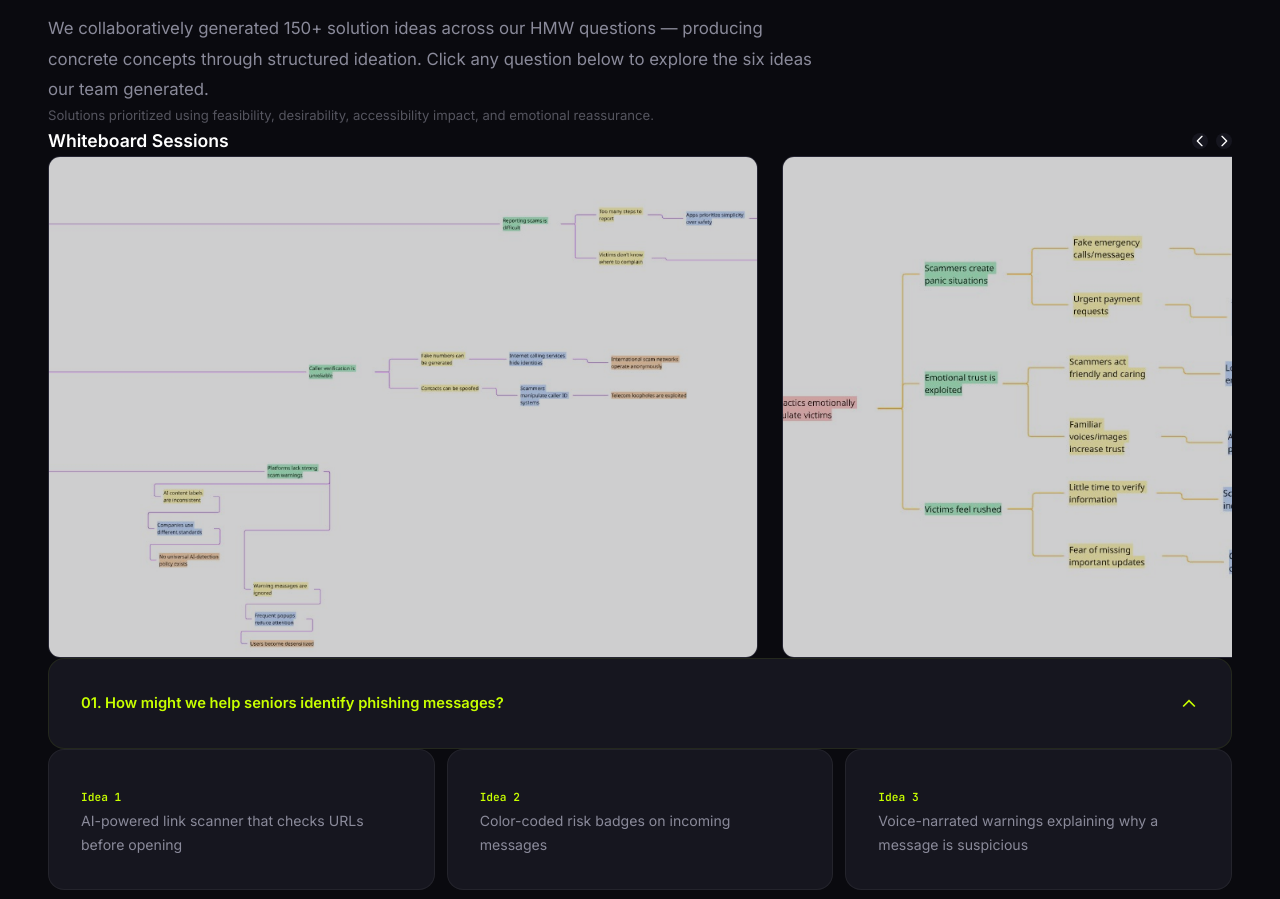
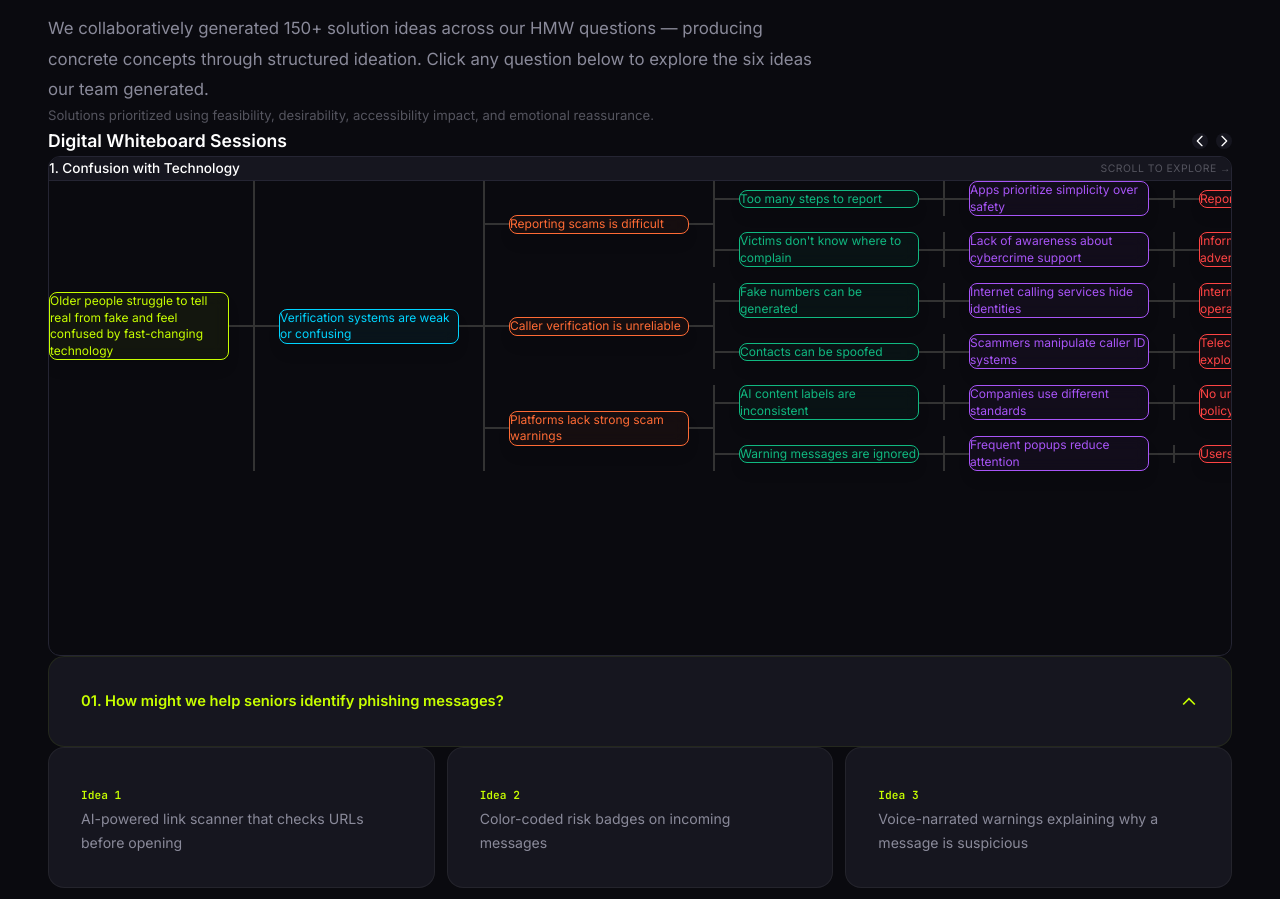
Before and after one commit to Yalla-Veera-Venkata-Chandi-Mukesh/DesignThinking, a Next.js app: page /DesignThinking/ in a window 1280 px wide. Shown: the part 6540-7439 px from the top of the page. Built offline with nearby package versions, Linux system fonts and the light colour scheme.

Commit message:
Convert mindmap images to custom interactive digital mindmap UI components

```diff
--- a/src/components/sections/IdeationSection.tsx
+++ b/src/components/sections/IdeationSection.tsx
@@ -37,22 +37,208 @@ const hmwIdeas: Record<string, string[]> = {
   ],
 };
 
+const MindmapNode = ({ node, level = 0 }: { node: any, level?: number }) => {
+  const colors = [
+    "border-[#c8ff00] text-[#c8ff00] bg-[rgba(200,255,0,0.05)]", // Level 0
+    "border-[#00d4ff] text-[#00d4ff] bg-[rgba(0,212,255,0.05)]", // Level 1
+    "border-[#ff6b35] text-[#ff6b35] bg-[rgba(255,107,53,0.05)]", // Level 2
+    "border-[#10b981] text-[#10b981] bg-[rgba(16,185,129,0.05)]", // Level 3
+    "border-[#a855f7] text-[#a855f7] bg-[rgba(168,85,247,0.05)]", // Level 4
+    "border-[#ff4444] text-[#ff4444] bg-[rgba(255,68,68,0.05)]", // Level 5
+  ];
+
+  const colorClass = colors[level % colors.length];
+
+  return (
+    <div className="flex items-center">
+      {/* The Node */}
+      <div className={`p-3 rounded-lg border ${colorClass} text-[0.75rem] leading-snug w-[180px] shrink-0 shadow-lg backdrop-blur-sm`}>
+        {node.text}
+      </div>
+
+      {/* The Children */}
+      {node.children && node.children.length > 0 && (
+        <div className="flex items-center">
+          {/* Horizontal line from parent to vertical spine */}
+          <div className="w-6 h-[2px] bg-[#333]"></div>
+
+          {/* Vertical Spine + Children Container */}
+          <div className="flex flex-col gap-4 py-2 border-l-2 border-[#333]">
+            {node.children.map((child: any, i: number) => (
+              <div key={i} className="flex items-center relative">
+                {/* Horizontal line from spine to child */}
+                <div className="w-6 h-[2px] bg-[#333]"></div>
+                <MindmapNode node={child} level={level + 1} />
+              </div>
+            ))}
+          </div>
+        </div>
+      )}
+    </div>
+  );
+};
+
+const mindmapData = [
+  {
+    title: "1. Confusion with Technology",
+    root: {
+      text: "Older people struggle to tell real from fake and feel confused by fast-changing technology",
+      children: [
+        {
+          text: "Verification systems are weak or confusing",
+          children: [
+            {
+              text: "Reporting scams is difficult",
+              children: [
+                { text: "Too many steps to report", children: [{ text: "Apps prioritize simplicity over safety", children: [{ text: "Reporting systems feel hidden" }] }] },
+                { text: "Victims don't know where to complain", children: [{ text: "Lack of awareness about cybercrime support", children: [{ text: "Information is poorly advertised" }] }] }
+              ]
+            },
+            {
+              text: "Caller verification is unreliable",
+              children: [
+                { text: "Fake numbers can be generated", children: [{ text: "Internet calling services hide identities", children: [{ text: "International scam networks operate anonymously" }] }] },
+                { text: "Contacts can be spoofed", children: [{ text: "Scammers manipulate caller ID systems", children: [{ text: "Telecom loopholes are exploited" }] }] }
+              ]
+            },
+            {
+              text: "Platforms lack strong scam warnings",
+              children: [
+                { text: "AI content labels are inconsistent", children: [{ text: "Companies use different standards", children: [{ text: "No universal AI-detection policy exists" }] }] },
+                { text: "Warning messages are ignored", children: [{ text: "Frequent popups reduce attention", children: [{ text: "Users become desensitized" }] }] }
+              ]
+            }
+          ]
+        }
+      ]
+    }
+  },
+  {
+    title: "2. Emotional Manipulation",
+    root: {
+      text: "Scam tactics emotionally manipulate victims",
+      children: [
+        {
+          text: "Scammers create panic situations",
+          children: [
+            { text: "Fake emergency calls/messages", children: [{ text: "Pretending family members are in danger", children: [{ text: "Emotional shock reduces logical thinking" }] }] },
+            { text: "Urgent payment requests", children: [{ text: "Victims fear consequences of delay", children: [{ text: "Fear pressures immediate action" }] }] }
+          ]
+        },
+        {
+          text: "Emotional trust is exploited",
+          children: [
+            { text: "Scammers act friendly and caring", children: [{ text: "Loneliness increases emotional dependence", children: [{ text: "Elderly users may seek social interaction online" }] }] },
+            { text: "Familiar voices/images increase trust", children: [{ text: "AI clones known people", children: [{ text: "Personal data is publicly available online" }] }] }
+          ]
+        },
+        {
+          text: "Victims feel rushed",
+          children: [
+            { text: "Little time to verify information", children: [{ text: "Scammers discourage independent checking", children: [{ text: "Isolation increases vulnerability" }] }] },
+            { text: "Fear of missing important updates", children: [{ text: "Constant notifications create stress", children: [{ text: "Users react impulsively" }] }] }
+          ]
+        }
+      ]
+    }
+  },
+  {
+    title: "3. Fast-Paced Technology",
+    root: {
+      text: "Older users are not updated with new technology",
+      children: [
+        {
+          text: "Technology changes too fast",
+          children: [
+            { text: "Apps constantly introduce new features", children: [{ text: "Updates are automatic and confusing", children: [{ text: "Interfaces change without explanation" }] }] },
+            { text: "AI terms are unfamiliar", children: [{ text: "Technical language feels intimidating", children: [{ text: "Users avoid learning more" }] }] }
+          ]
+        },
+        {
+          text: "Limited digital education",
+          children: [
+            { text: "Few workshops exist for seniors", children: [{ text: "Awareness programs focus on younger people", children: [{ text: "Schools teach digital literacy more than community centers" }] }] },
+            { text: "Family members may not explain patiently", children: [{ text: "Younger generations assume technology is easy", children: [{ text: "Communication gap between generations grows" }] }] }
+          ]
+        },
+        {
+          text: "Fear of making mistakes online",
+          children: [
+            { text: "Worry about pressing wrong buttons", children: [{ text: "Past bad experiences increase anxiety", children: [{ text: "Scam stories spread fear further" }] }] },
+            { text: "Hesitation to ask for help", children: [{ text: "Fear of feeling embarrassed", children: [{ text: "Pride prevents open discussion" }] }] }
+          ]
+        }
+      ]
+    }
+  },
+  {
+    title: "4. Misinformation Spread",
+    root: {
+      text: "Social media spreads misinformation quickly",
+      children: [
+        {
+          text: "Fake content spreads faster than corrections",
+          children: [
+            { text: "Shocking content gets more engagement", children: [{ text: "Algorithms prioritize engagement", children: [{ text: "Platforms reward viral content" }] }] },
+            { text: "Users forward messages instantly", children: [{ text: "People trust family/friend forwards", children: [{ text: "Emotional content spreads faster" }] }] }
+          ]
+        },
+        {
+          text: "Echo chambers reinforce false beliefs",
+          children: [
+            { text: "Users repeatedly see similar misinformation", children: [{ text: "Recommendation systems personalize feeds", children: [{ text: "AI predicts emotionally engaging content" }] }] },
+            { text: "Fact-checks are less visible", children: [{ text: "Corrections are less dramatic", children: [{ text: "Users ignore lengthy explanations" }] }] }
+          ]
+        },
+        {
+          text: "Lack of moderation in private groups",
+          children: [
+            { text: "WhatsApp groups are difficult to monitor", children: [{ text: "Encrypted platforms limit moderation", children: [{ text: "Privacy protections reduce oversight" }] }] },
+            { text: "Community trust overrides skepticism", children: [{ text: "Familiar groups feel safe", children: [{ text: "Members rarely question each other" }] }] }
+          ]
+        }
+      ]
+    }
+  },
+  {
+    title: "5. Realistic AI Content",
+    root: {
+      text: "AI-generated content looks extremely realistic",
+      children: [
+        {
+          text: "AI tools can copy human speech patterns",
+          children: [
+            { text: "Voice datasets are easily available online", children: [{ text: "People upload videos/audio publicly", children: [{ text: "Social media encourages oversharing" }] }] },
+            { text: "AI models are becoming cheaper and accessible", children: [{ text: "Free apps and websites exist", children: [{ text: "Scam technology spreads quickly online" }] }] }
+          ]
+        },
+        {
+          text: "AI-generated images/videos look natural",
+          children: [
+            { text: "Deepfake technology has improved rapidly", children: [{ text: "AI learns facial expressions accurately", children: [{ text: "More powerful hardware allows faster rendering" }] }] },
+            { text: "Lighting and editing hide flaws", children: [{ text: "Mobile editing apps are advanced", children: [{ text: "Even amateurs can create believable edits" }] }] }
+          ]
+        },
+        {
+          text: "Scam messages imitate normal conversations",
+          children: [
+            { text: "AI can mimic texting style", children: [{ text: "Public chats/comments provide writing samples", children: [{ text: "Scammers collect data from social media" }] }] },
+            { text: "Messages create urgency and emotion", children: [{ text: "Fear reduces critical thinking", children: [{ text: "Panic makes victims react quickly" }] }] }
+          ]
+        }
+      ]
+    }
+  }
+];
+
 export default function IdeationSection() {
   const ref = useRef<HTMLDivElement>(null);
   const inView = useInView(ref, { once: true, margin: "-80px" });
   const [openIdx, setOpenIdx] = useState<number>(0);
   const keys = Object.keys(hmwIdeas);
 
-  const mindmaps = [
-    "/DesignThinking/mindmaps/mindmap-1.jpeg",
-    "/DesignThinking/mindmaps/mindmap-2.jpeg",
-    "/DesignThinking/mindmaps/mindmap-3.jpeg",
-    "/DesignThinking/mindmaps/mindmap-4.jpeg",
-    "/DesignThinking/mindmaps/mindmap-5.jpeg",
-  ];
-
   const scrollSlider = (direction: 'left' | 'right') => {
-    const slider = document.getElementById('mindmap-slider');
+    const slider = document.getElementById('digital-mindmap-slider');
     if (slider) {
       const scrollAmount = slider.clientWidth * 0.8;
       slider.scrollBy({ left: direction === 'left' ? -scrollAmount : scrollAmount, behavior: 'smooth' });
@@ -72,10 +258,10 @@ export default function IdeationSection() {
           Solutions prioritized using feasibility, desirability, accessibility impact, and emotional reassurance.
         </motion.p>
 
-        {/* Mindmap Slider */}
+        {/* Digital Mindmap Slider */}
         <motion.div initial={{ opacity: 0, y: 16 }} animate={inView ? { opacity: 1, y: 0 } : {}} transition={{ delay: 0.28 }} className="mb-14">
           <div className="flex justify-between items-center mb-6">
-            <h3 className="text-[1.1rem] font-semibold text-white">Whiteboard Sessions</h3>
+            <h3 className="text-[1.1rem] font-semibold text-white">Digital Whiteboard Sessions</h3>
             <div className="flex gap-2">
               <button onClick={() => scrollSlider('left')} className="p-2 rounded-full bg-[#16161f] hover:bg-[#252533] text-white transition-colors">
                 <svg className="w-4 h-4" fill="none" stroke="currentColor" viewBox="0 0 24 24"><path strokeLinecap="round" strokeLinejoin="round" strokeWidth="2" d="M15 19l-7-7 7-7" /></svg>
@@ -85,10 +271,17 @@ export default function IdeationSection() {
               </button>
             </div>
           </div>
-          <div id="mindmap-slider" className="flex overflow-x-auto gap-6 snap-x snap-mandatory no-scrollbar pb-4" style={{ scrollbarWidth: 'none', msOverflowStyle: 'none' }}>
-            {mindmaps.map((img, idx) => (
-              <div key={idx} className="shrink-0 w-full md:w-[70%] lg:w-[60%] snap-center rounded-xl overflow-hidden border border-[#252533] bg-[#0a0a0f]">
-                <img src={img} alt={`Mindmap ${idx + 1}`} className="w-full h-[300px] md:h-[400px] lg:h-[500px] object-cover opacity-80 hover:opacity-100 transition-opacity duration-300" />
+
+          <div id="digital-mindmap-slider" className="flex overflow-x-auto gap-6 snap-x snap-mandatory no-scrollbar pb-4" style={{ scrollbarWidth: 'none', msOverflowStyle: 'none' }}>
+            {mindmapData.map((data, idx) => (
+              <div key={idx} className="shrink-0 w-full snap-center rounded-xl overflow-hidden border border-[#252533] bg-[#0a0a0f] flex flex-col h-[500px]">
+                <div className="bg-[#16161f] px-5 py-3 border-b border-[#252533] flex items-center justify-between">
+                  <span className="text-[0.85rem] font-medium text-white">{data.title}</span>
+                  <span className="text-[0.65rem] text-[#55555f] uppercase tracking-wider">Scroll to explore &rarr;</span>
+                </div>
+                <div className="flex-grow overflow-auto p-8 relative custom-scrollbar">
+                  <MindmapNode node={data.root} />
+                </div>
               </div>
             ))}
           </div>
```
